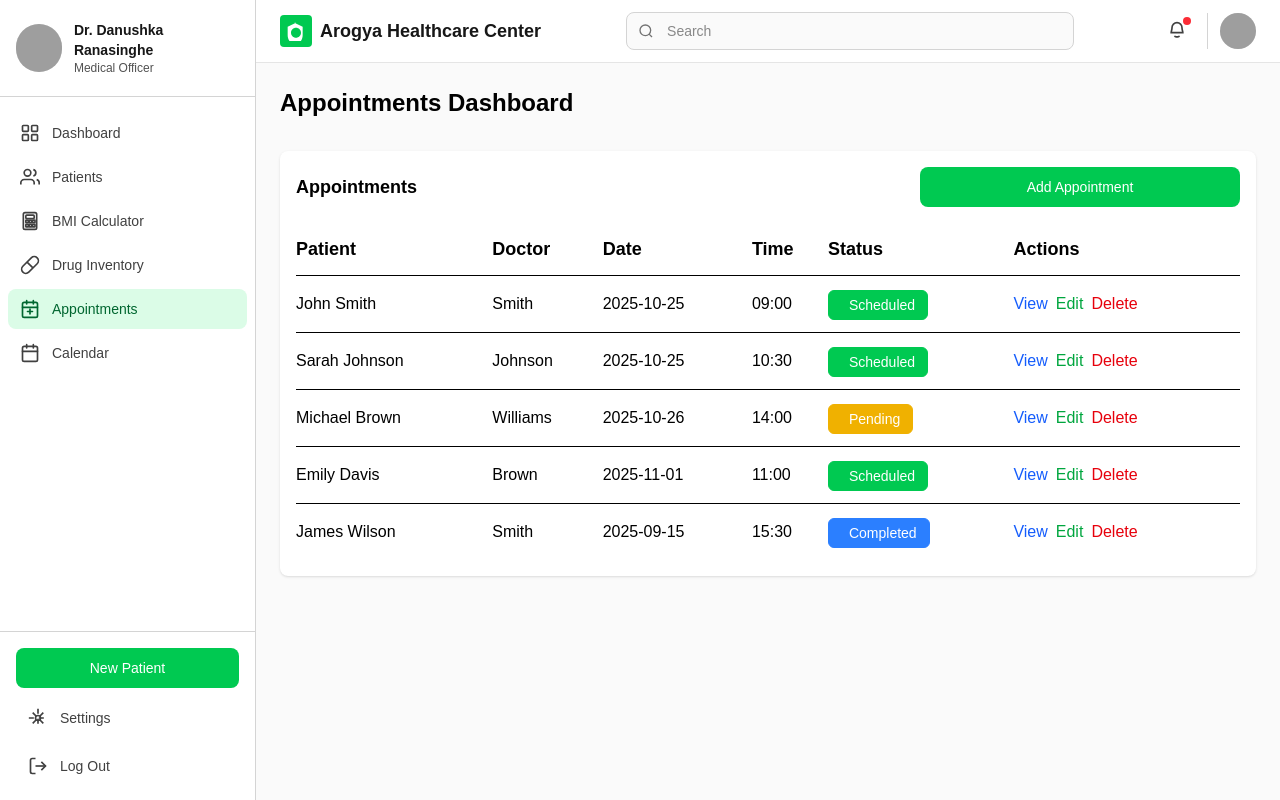
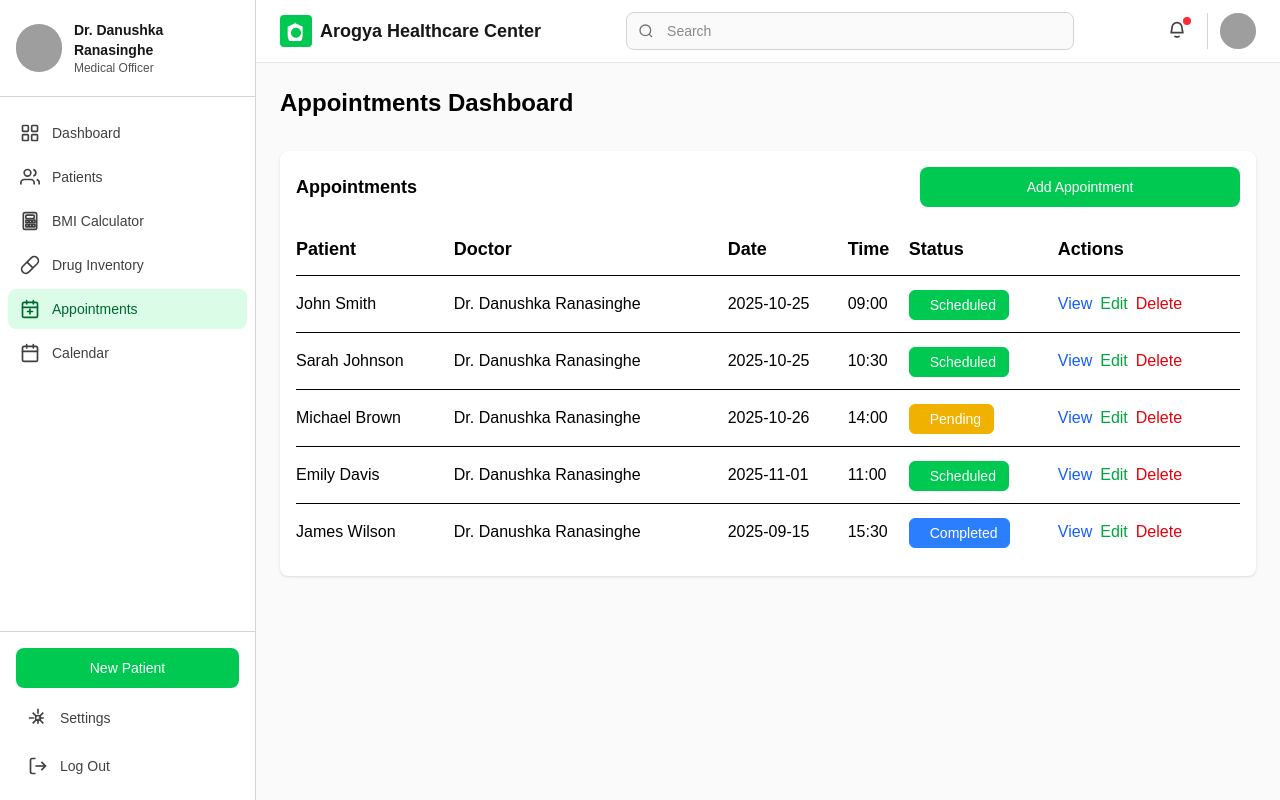
Before and after one commit to Arogya-Medical-Center/aroga-frontend, a Next.js app: page /appointments in a window 1280 px wide. Built offline with nearby package versions, Linux system fonts and the light colour scheme; grey boxes are pictures that could not be loaded.

Commit message:
doctor name

```diff
--- a/src/app/components/DashboardAppointmentsList.tsx
+++ b/src/app/components/DashboardAppointmentsList.tsx
@@ -58,7 +58,7 @@ export default function DashboardAppointmentsList() {
                 {appointments.map((apt: any) => (
                   <tr key={apt.id} className="border-t">
                     <td className="py-3 text-black">{apt.patientName || '—'}</td>
-                    <td className="py-3 text-black">{apt.doctorName || '—'}</td>
+                    <td className="py-3 text-black">{'Dr. Danushka Ranasinghe'}</td>
                     <td className="py-3 text-black">{apt.date || '—'}</td>
                     <td className="py-3 text-black">{apt.time || '—'}</td>
                     <td className="py-3 text-black">
```
